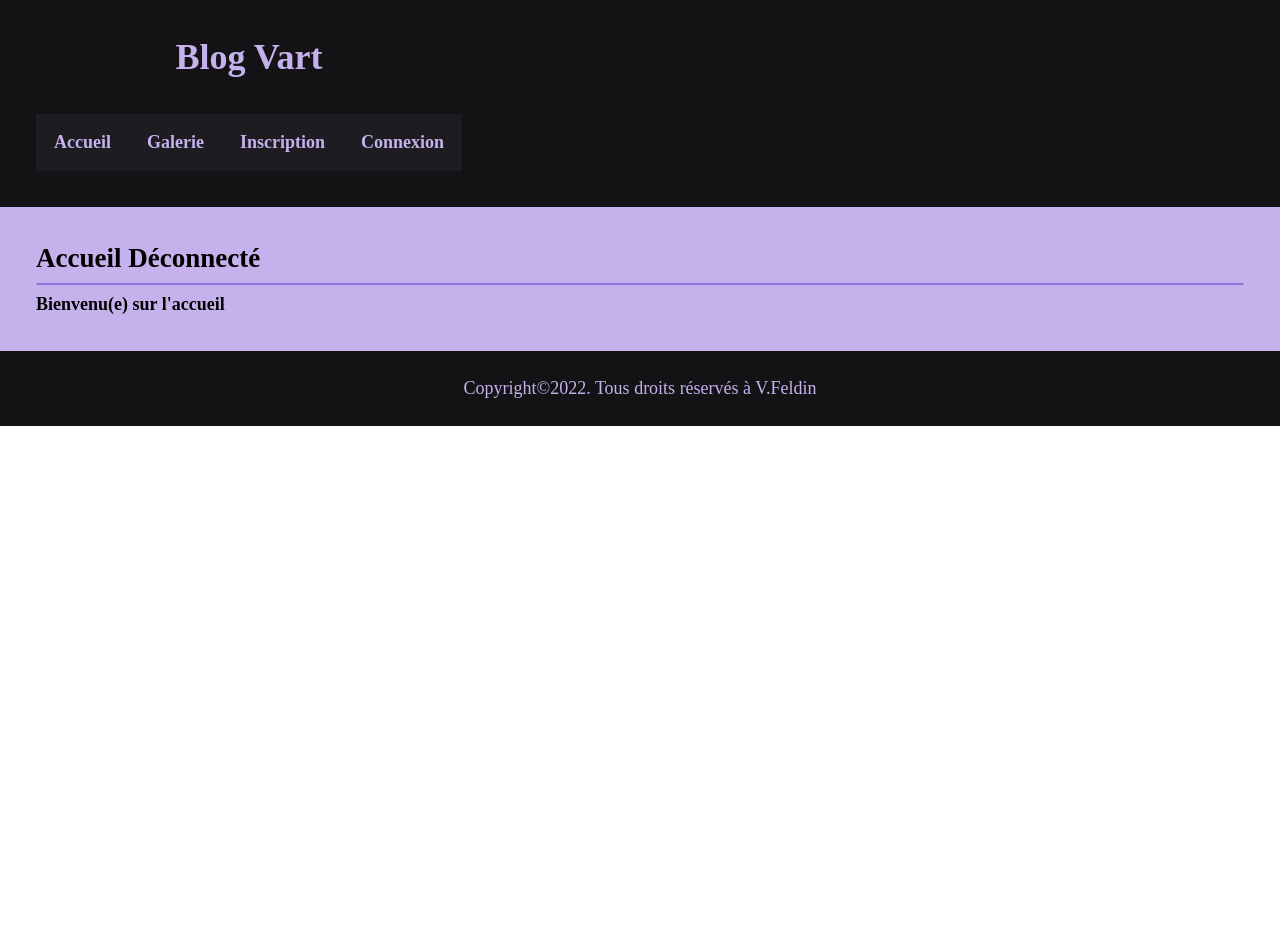
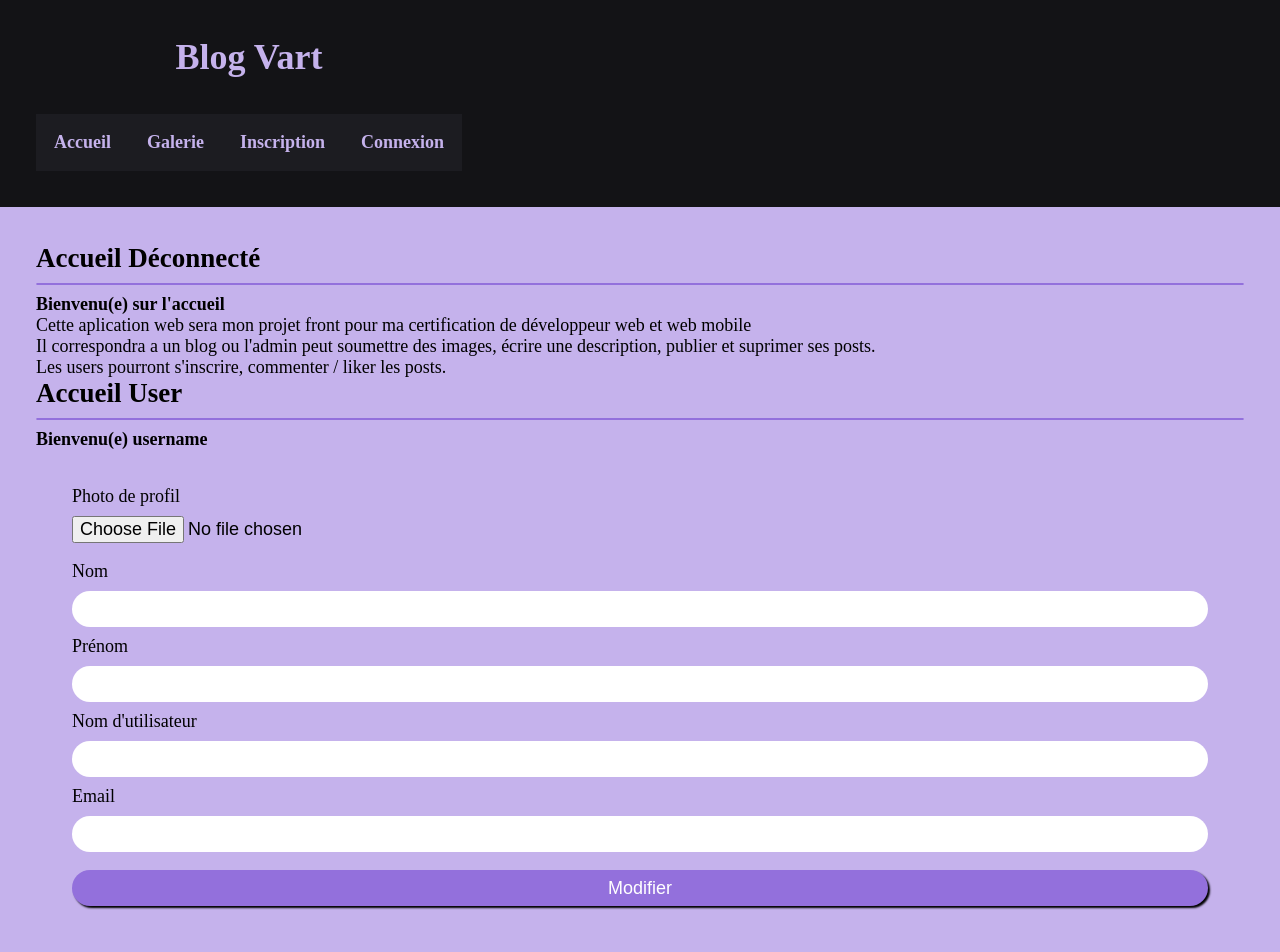
Before and after one commit to BoutinL/blog-vart, a Vue app: page /connexion in a window 1280 px wide. Shown: the top 952 px of the page. Before the commit the page ends 800 px from the top, so only its background shows below. Built offline with nearby package versions, Linux system fonts and the light colour scheme.

Commit message:
Components/accueiluser-admin

```diff
--- /dev/null
+++ b/src/components/AccueilAdmin.vue
@@ -0,0 +1,25 @@
+<template>
+    <h1>Accueil Admin</h1>
+    <hr>
+    <span>userlist</span>
+    <span>userrequests</span>
+</template>
+
+<script>
+export default {
+    name: 'AccueilAdmin',
+}
+</script>
+
+<style>
+h1{
+    font-size: 1.5rem;
+    text-align: left;
+}
+hr{
+    border: 1px solid #9370dc;
+    border-radius: 2rem;
+    margin-top: 0.5rem;
+    margin-bottom: 0.5rem;
+}
+</style>
--- a/src/components/AccueilDeco.vue
+++ b/src/components/AccueilDeco.vue
@@ -2,6 +2,9 @@
   <h1>Accueil Déconnecté</h1>
   <hr>
   <h2>Bienvenu(e) sur l'accueil</h2>
+  <p>Cette aplication web sera mon projet front pour ma certification de développeur web et web mobile</p>
+  <p>Il correspondra a un blog ou l'admin peut soumettre des images, écrire une description, publier et suprimer ses posts.</p>
+  <p>Les users pourront s'inscrire, commenter / liker les posts.</p>
 </template>
 
 <script>
--- /dev/null
+++ b/src/components/AccueilUser.vue
@@ -0,0 +1,82 @@
+<template>
+  <h1>Accueil User</h1>
+  <hr>
+  <h2>Bienvenu(e) username</h2>
+  <section class="profil">
+    <form class="identifiants">
+        <label class="collumn">
+          <span>Photo de profil</span>
+          <input type="file" name="avatar" accept="image/png, image/jpeg">
+        </label>
+        <label>
+          <span>Nom</span>
+          <input type="text" name="firstname">
+        </label>
+        <label>
+          <span>Prénom</span>
+          <input type="text" name="lastname">
+        </label>
+          <label>
+          <span>Nom d'utilisateur</span>
+          <input type="text" name="username" required>
+        </label>
+        <label>
+          <span>Email</span>
+          <input type="text" name="email" required>
+        </label>
+        <input type="submit" name="submit" value="Modifier" class="btn-submit">
+    </form>
+  </section>
+</template>
+
+<script>
+export default {
+  name: 'AccueilUser',
+}
+</script>
+
+<style scoped>
+.profil{
+    background-color: #c5b2ec;
+}
+h1{
+    font-size: 1.5rem;
+    text-align: left;
+}
+hr{
+    border: 1px solid #9370dc;
+    border-radius: 2rem;
+    margin-top: 0.5rem;
+    margin-bottom: 0.5rem;
+}
+.identifiants{
+    border: none;
+    padding: 2rem;
+    display: flex;
+    flex-direction: column;
+    justify-content: space-evenly;
+}
+input{
+    width: 100%;
+    margin-top: 0.5rem;
+    margin-bottom: 0.5rem;
+    border-radius: 20px;
+    height: 2rem;
+    text-align: center;
+    border: none;
+}
+
+input:not([type=text],[type=submit]) {
+  border-radius: 0px;
+}
+
+.btn-submit{
+    background-color: #9370dc;
+    color: white;
+    box-shadow: 2px 2px 2px black;
+}
+
+.btn-submit:hover{
+    background-color: #a48bdb;
+}
+</style>
--- a/src/views/AccueilView.vue
+++ b/src/views/AccueilView.vue
@@ -1,16 +1,22 @@
 <template>
   <section class="page-accueil">
     <AccueilDeco />
+    <AccueilUser />
+    <AccueilAdmin />
   </section>
 </template>
 
 <script>
 import AccueilDeco from '@/components/AccueilDeco.vue'
+import AccueilUser from '@/components/AccueilUser.vue'
+import AccueilAdmin from '@/components/AccueilAdmin.vue'
 
 export default {
   name: 'AccueilView',
   components: {
     AccueilDeco,
+    AccueilUser,
+    AccueilAdmin,
   }
 }
 </script>
--- a/src/views/InscriptionView.vue
+++ b/src/views/InscriptionView.vue
@@ -14,6 +14,10 @@
         <label>
         <span>Nom d'utilisateur</span>
         <input type="text" name="username" required>
+        </label>
+        <label>
+        <span>Email</span>
+        <input type="text" name="email" required>
         </label>
         <label>
         <span>Mot de passe</span>
```
Also changed, not shown: src/App.vue (line endings or trailing spaces).
